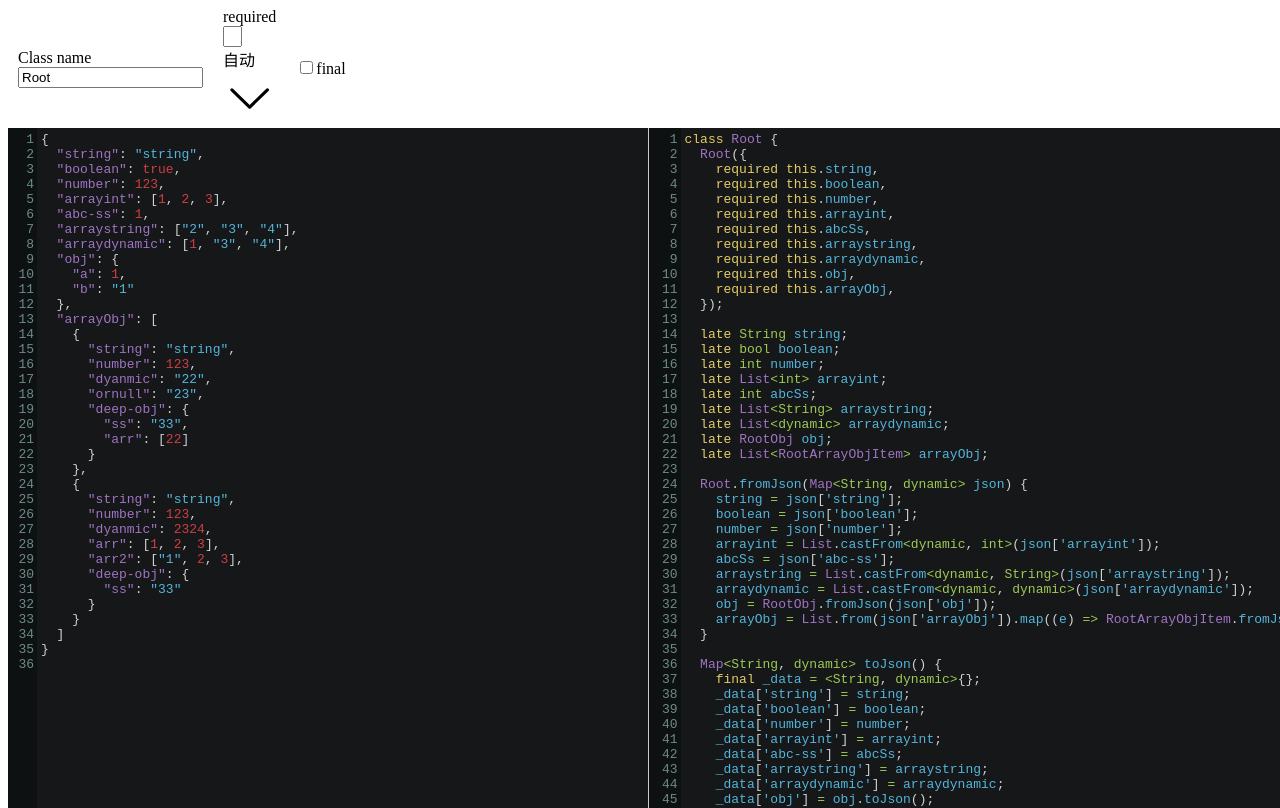
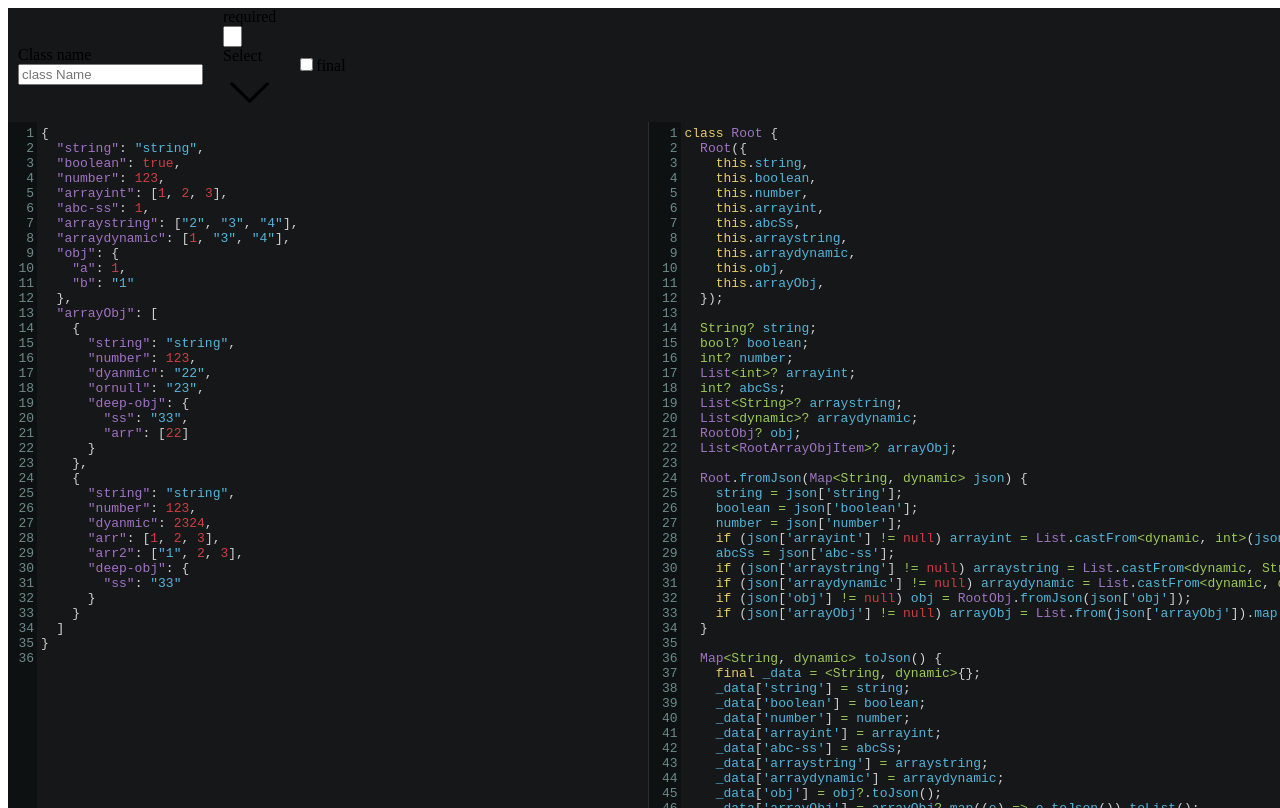
Before and after one commit to csj8520/json-to-dart, a Vue app: page / in a window 1280 px wide. Built offline with nearby package versions, Linux system fonts and the light colour scheme; the HTML template or start-up script is replaced by a standard one.

Commit message:
perf: them, config

```diff
--- a/src/App.vue
+++ b/src/App.vue
@@ -6,7 +6,7 @@
           <el-input v-model="config.name" type="text" placeholder="class Name" />
         </el-form-item>
         <el-form-item label="required">
-          <el-select v-model="required" placeholder="Select">
+          <el-select v-model="config.required" placeholder="Select">
             <el-option v-for="item in requiredOption" :key="item.value" :label="item.label" :value="item.value" />
           </el-select>
         </el-form-item>
@@ -33,10 +33,20 @@ body,
   height: 100%;
   overflow: hidden;
 }
+:root {
+  --them-dark-primary: #151718;
+  --them-dark-border: #2b2d2e;
+  --el-fill-color-blank: var(--them-dark-primary);
+  --el-bg-color-overlay: var(--them-dark-primary);
+  --el-fill-color-light: var(--them-dark-border);
+  --el-border-color: var(--them-dark-border);
+  --el-border-color-light: var(--them-dark-border);
+  --el-text-color-regular: #eee;
+}
 .home {
   display: flex;
   flex-direction: column;
-  // background-color: #151718;
+  background-color: var(--them-dark-primary);
   &__config {
     .el-form {
       display: flex;
@@ -54,13 +64,12 @@ body,
     &__right {
       flex: 1;
       overflow-y: auto;
-      border-right: solid 1px #ccc;
       .CodeMirror {
         min-height: 100%;
       }
     }
-    &__right {
-      border: none;
+    &__left {
+      border-right: solid 1px var(--them-dark-border);
     }
   }
 }
@@ -68,8 +77,8 @@ body,
 
 <script setup lang="ts">
 import CodeMirror from 'codemirror';
+import { useDebounceFn } from '@vueuse/core';
 import { onMounted, reactive, ref, watch } from 'vue';
-import { useDebounceFn } from '@vueuse/core';
 import { ElMessage, ElInput, ElCheckbox, ElSelect, ElOption, ElFormItem, ElForm } from 'element-plus';
 
 import 'codemirror/lib/codemirror.css';
@@ -83,17 +92,16 @@ import { jsonToType, typeToDart, TypeToDartConfig } from './utils';
 const codeLeft = ref<HTMLTextAreaElement>(null!);
 const codeRight = ref<HTMLTextAreaElement>(null!);
 
-const config = reactive<TypeToDartConfig>({ name: 'Root', auto: true, required: false, final: false });
+const config = reactive<TypeToDartConfig>({ name: 'Root', required: 'auto', final: false });
 try {
-  const _config = JSON.parse(localStorage.getItem('config') || '{}');
-  Object.assign(config, _config);
+  const { name, required, final } = JSON.parse(localStorage.getItem('config') || '{}') as TypeToDartConfig;
+  Object.assign(config, { name, required, final });
 } catch (_) {}
 
-const required = ref(config.auto ? 'auto' : config.required ? 'add' : 'remove');
 const requiredOption = [
   { label: '自动', value: 'auto' },
-  { label: '添加', value: 'add' },
-  { label: '移除', value: 'remove' }
+  { label: '添加', value: 'force' },
+  { label: '移除', value: 'none' }
 ];
 
 let codeJson: CodeMirror.EditorFromTextArea;
@@ -116,21 +124,13 @@ const handleChange = useDebounceFn(() => {
   }
 }, 500);
 
+const handleSaveConfig = useDebounceFn(() => {
+  localStorage.setItem('config', JSON.stringify(config));
+}, 500);
+
 watch(config, () => {
-  localStorage.setItem('config', JSON.stringify(config));
+  handleSaveConfig();
   handleChange();
-});
-
-watch(required, () => {
-  if (required.value === 'auto') {
-    config.auto = true;
-  } else if (required.value === 'add') {
-    config.auto = false;
-    config.required = true;
-  } else {
-    config.auto = false;
-    config.required = false;
-  }
 });
 
 onMounted(() => {
--- a/src/utils/type-to-dart.ts
+++ b/src/utils/type-to-dart.ts
@@ -9,8 +9,7 @@ const typesMap: Record<string, string> = {
 };
 export interface TypeToDartConfig {
   name: string;
-  auto: boolean;
-  required: boolean;
+  required: 'auto' | 'force' | 'none';
   final: boolean;
 }
 
@@ -51,7 +50,7 @@ const convertParams = (types: JsonToType[], config: TypeToDartConfig): string[]
   const strs: string[] = [];
   strs.push(`  ${config.name}({`);
   for (const it of types) {
-    const addRequired = (config.auto ? it.required : config.required) ? 'required ' : '';
+    const addRequired = (config.required == 'auto' ? it.required : config.required === 'force') ? 'required ' : '';
     strs.push(`    ${addRequired}this.${camelize(it.key)},`);
   }
   strs.push(`  });`);
@@ -63,7 +62,7 @@ const convertKeys = (types: JsonToType[], config: TypeToDartConfig): string[] =>
   const addFinal = config.final ? 'final ' : '';
   for (const it of types) {
     const key = camelize(it.key);
-    const required = config.auto ? it.required : config.required;
+    const required = config.required === 'auto' ? it.required : config.required === 'force';
     const addRequired = required ? '' : '?';
     const addLate = required ? 'late ' : '';
     let type = it.types.length > 1 ? 'dynamic' : typesMap[it.types[0]];
@@ -87,7 +86,7 @@ const convertFromJson = (types: JsonToType[], config: TypeToDartConfig): string[
   strs.push(`  ${config.name}.fromJson(Map<String, dynamic> json) {`);
   for (const it of types) {
     const key = camelize(it.key);
-    const addRequired = (config.auto ? it.required : config.required) ? '' : `if (json['${it.key}'] != null) `;
+    const addRequired = (config.required === 'auto' ? it.required : config.required === 'force') ? '' : `if (json['${it.key}'] != null) `;
     if (it.types.length === 1 && it.types[0] === 'array') {
       if (it.item) {
         const t = it.item.types.length > 1 ? 'dynamic' : typesMap[it.item.types[0]];
@@ -113,7 +112,7 @@ const convertToJson = (types: JsonToType[], config: TypeToDartConfig): string[]
   strs.push('    final _data = <String, dynamic>{};');
   for (const it of types) {
     const key = camelize(it.key);
-    const addRequired = (config.auto ? it.required : config.required) ? '' : '?';
+    const addRequired = (config.required === 'auto' ? it.required : config.required === 'force') ? '' : '?';
     if (it.types.length === 1 && it.types[0] === 'object') {
       strs.push(`    _data['${it.key}'] = ${key}${addRequired}.toJson();`);
     } else if (it.types.length === 1 && it.types[0] === 'array' && !it.item) {
```
Also changed, not shown: test/test.ts (+1 -1 lines), 1 other file (tests, documents, lock files or other folders).
